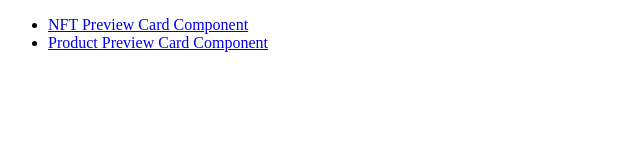
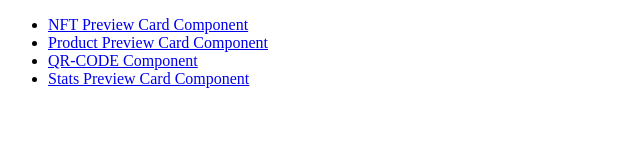
Before and after one commit to luizpereiradev/frontendMentorProjects, a website: page index.html in a window 1280 px wide. Shown: the whole page, without its empty margins (0-640 px from the left). Drawn offline with Linux system fonts and the light colour scheme.

Commit message:
feat(list page): projects added on list page

```diff
--- a/index.html
+++ b/index.html
@@ -10,6 +10,8 @@
   <ul>
     <li><a href="./projects/newbie/nft-preview-card-component-main/index.html">NFT Preview Card Component</a></li>
     <li><a href="./projects/newbie/product-preview-card-component-main/index.html">Product Preview Card Component</a></li>
+    <li><a href="./projects/newbie/qr-code-component-main/index.html">QR-CODE Component</a></li>
+    <li><a href="./projects/newbie/stats-preview-card-component-main/index.html">Stats Preview Card Component</a></li>
   </ul>
 </body>
 </html>
```
